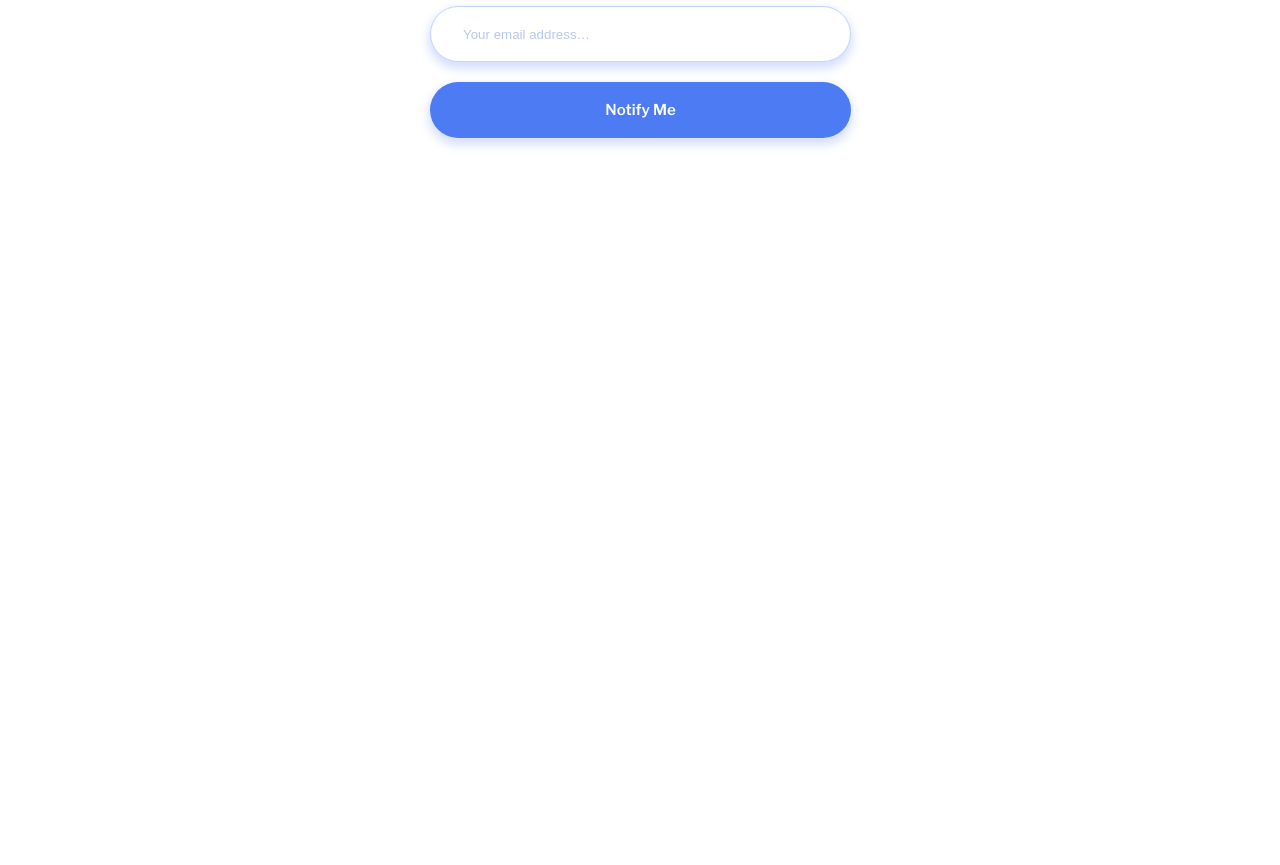
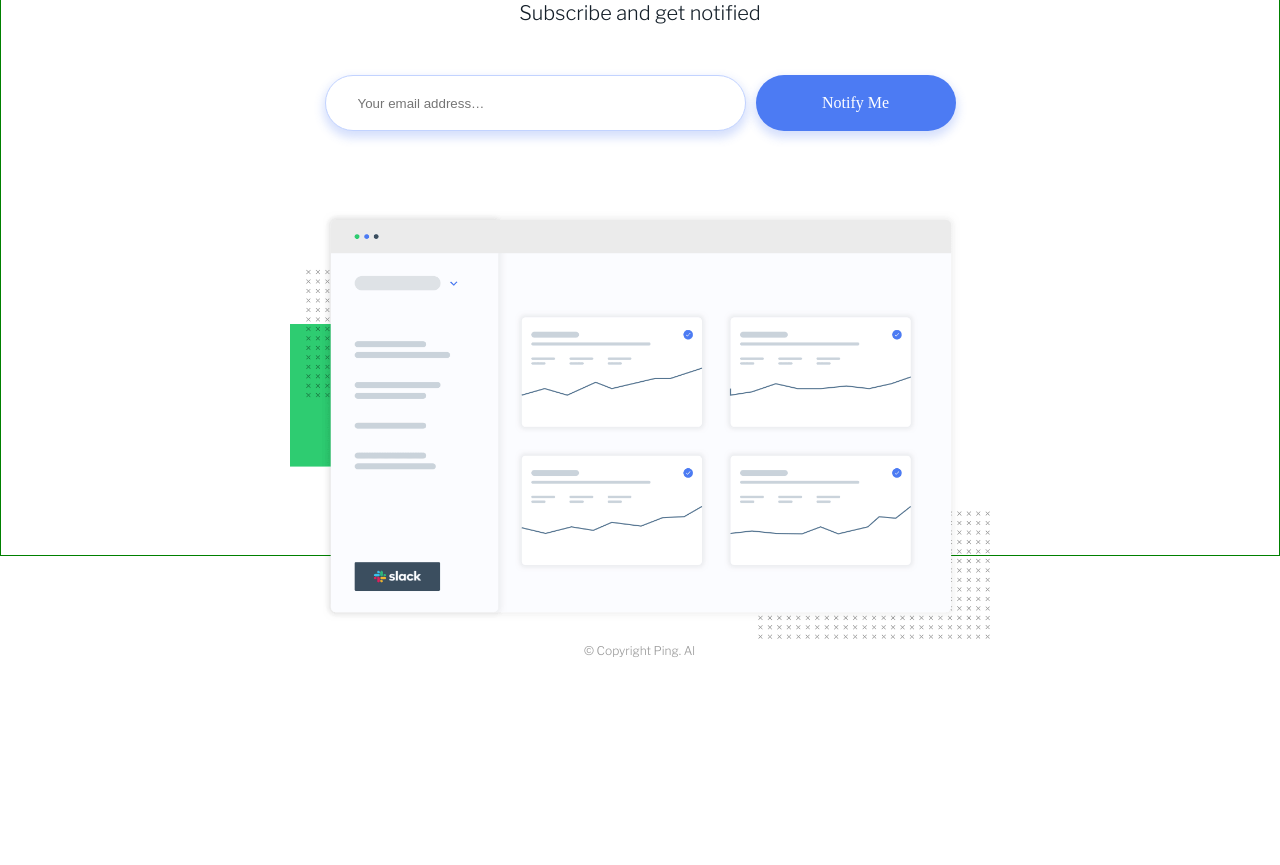
Before and after one commit to DachiNatenadze/Ping-Coming, a plain HTML site: page index.html in a window 1280 px wide. Shown: the part 244-1109 px from the top of the page. After the commit the page ends 902 px from the top, so only its background shows below. Drawn offline with nearby package versions, Linux system fonts and the light colour scheme.

Commit message:
add dashboard, finish project

```diff
--- a/index.html
+++ b/index.html
@@ -19,10 +19,16 @@
         <h2>We are launching<span> Soon </span></h2>
         <h3>Subscribe and get notified</h3>
         <div class="container">
-          <input class="input" type="text" value="Your email address…" />
+          <input class="input" type="text" placeholder="Your email address…" />
           <div class="notify">Notify Me</div>
         </div>
       </header>
+      <div class="containerIMG">
+        <img
+          src="./images/illustration-dashboard.png"
+          alt="illustration-dashboard" />
+      </div>
+      <section class="Socials"> <h2>© Copyright Ping. Al</h2></section>
     </main>
   </body>
 </html>
--- a/main.css
+++ b/main.css
@@ -4,7 +4,16 @@
   box-sizing: border-box;
 }
 
+body {
+  height: 100vh;
+}
+
 .Main {
+  padding: 100px 0px;
+  border: 1px solid green;
+  height: 100%;
+  /* justify-content: center;
+  align-items: center; */
   display: flex;
   flex-direction: column;
 }
@@ -12,8 +21,6 @@
 .Starter {
   display: flex;
   flex-direction: column;
-  padding: 81px 159px 707px 160px;
-  height: 100%;
   width: 100%;
   justify-content: center;
   align-items: center;
@@ -22,15 +29,13 @@
 .Starter h2 {
   width: 712px;
   padding: 56px 0px 10px 0px;
-  width: 302px;
   justify-content: center;
   align-items: center;
   color: #969696;
-  gap: 15px;
   text-align: center;
   text-shadow: 0px 4px 4px rgba(0, 0, 0, 0.25);
   font-family: "Libre Franklin";
-  font-size: px;
+  font-size: 48px;
   font-style: normal;
   font-weight: 300;
   line-height: 32px;
@@ -40,20 +45,18 @@
 .Starter span {
   color: #15202a;
   font-family: "Libre Franklin";
-  font-size: 22px;
+  font-size: 48px;
   font-style: normal;
   font-weight: 700;
   line-height: 32px;
 }
 
 .Starter h3 {
-  flex-shrink: 0;
-  padding: 10px 0;
-  margin-bottom: 10px; /* Added margin-bottom to create space */
+  margin-top: 20px;
   color: #15202a;
   text-align: center;
   font-family: "Libre Franklin";
-  font-size: 12px;
+  font-size: 20px;
   font-style: normal;
   font-weight: 300;
   line-height: normal;
@@ -61,39 +64,77 @@
 
 .Starter .container {
   display: flex;
-  flex-direction: column;
+  flex-direction: row; /* Change flex-direction to row to align items horizontally */
   align-items: center;
 }
 
-.Starter .input,
-.notify {
+.Starter .input {
+  margin-top: 50px;
   width: 421px;
   height: 56px;
   border-radius: 28px;
   box-shadow: 0px 5px 10px 2px rgba(76, 123, 243, 0.23);
-  margin-bottom: 20px;
-}
-
-.Starter .input {
-  justify-content: center;
+  /* margin-bottom: 20px; */
   border: 1px solid #c2d3ff;
-  color: #b8c7ed;
+  background: #fff;
   font-weight: 300;
   line-height: 20px;
   padding: 10px 32px;
 }
 
 .notify {
+  margin-top: 50px;
+  width: 200px;
+  height: 56px;
+  border-radius: 28px;
+  box-shadow: 0px 5px 10px 2px rgba(76, 123, 243, 0.23);
+  /* margin-bottom: 20px; */
+  margin-left: 10px;
   display: flex;
   align-items: center;
   justify-content: center;
   background: #4c7bf3;
   color: #fff;
-  color: #fff;
+}
+
+.containerIMG {
+  width: 100%;
   text-align: center;
+}
+
+.containerIMG img {
+  margin-top: 80px;
+  width: 700px;
+  /* Adjusted margin-top to create space between input and image */
+}
+
+@media (max-width: 770px) {
+  .Starter .container {
+    flex-direction: column; /* Change flex-direction to column for smaller screens */
+  }
+
+  .notify {
+    width: 100%; /* Make notify button full width when screen width is under 770px */
+    margin-left: 0; /* Remove margin-left */
+  }
+
+  .containerIMG img {
+    width: 100%;
+  }
+}
+.Socials {
+  display: inline-flex;
+  padding-right: 1px;
+  flex-direction: column;
+  justify-content: center;
+  align-items: center;
+  gap: 25px;
+}
+.Socials h2 {
+  color: #969696;
   font-family: "Libre Franklin";
-  font-size: 15px;
+  font-size: 12px;
   font-style: normal;
-  font-weight: 600;
-  line-height: 16px; /* 133.333% */
+  font-weight: 300;
+  line-height: normal;
 }
```
